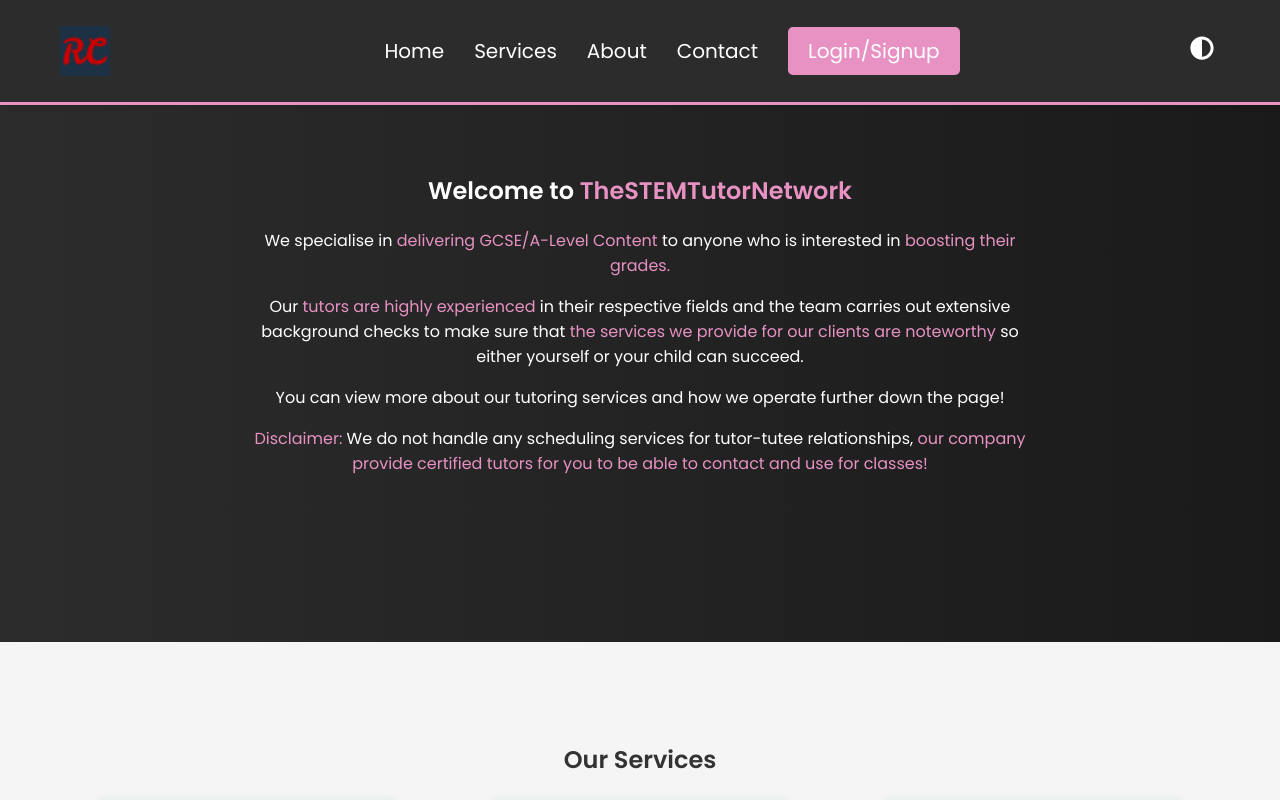
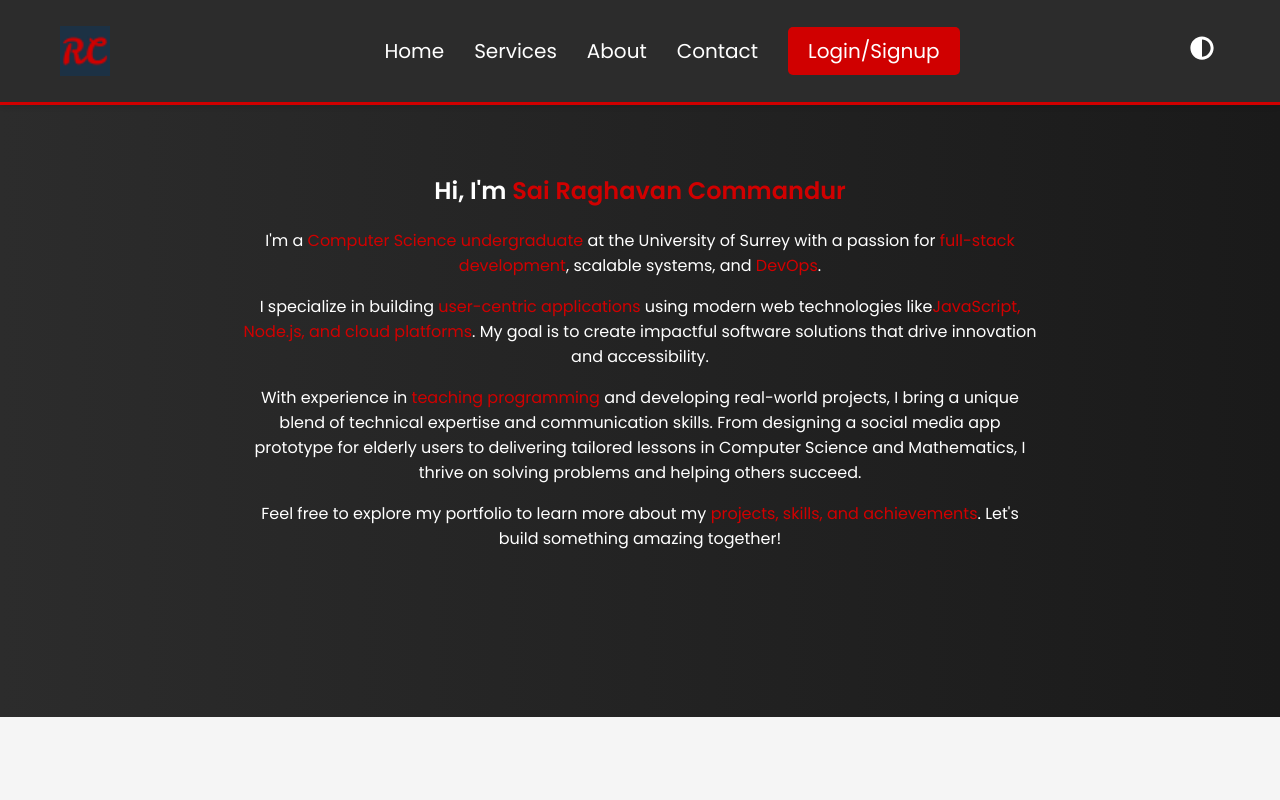
Before and after one commit to rxghavc/portfolio-website, a React (Create React App) app: page / in a window 1280 px wide. Shown: the top 800 px of the page. Built offline with nearby package versions, Linux system fonts and the light colour scheme; the HTML template or start-up script is replaced by a standard one.

Commit message:
changed ligthmode colours

```diff
--- a/src/components/Contact.css
+++ b/src/components/Contact.css
@@ -49,7 +49,7 @@
   }
 
   .contact-buttons .button-3d:hover {
-    color: #e792c3;
+    color: #D00000;
   }
 
   body.dark-mode .contact-buttons .button-3d {
--- a/src/components/Header.css
+++ b/src/components/Header.css
@@ -7,7 +7,7 @@ header {
     width: 100%;
     z-index: 1000;
     box-shadow: 0 2px 5px rgba(0, 0, 0, 0.1);
-    border-bottom: 3px solid #e792c3;
+    border-bottom: 3px solid #D00000;
     transition: border-bottom-color 0.5s ease, background-color 0.5s ease;
   }
 
@@ -54,7 +54,7 @@ header {
   }
 
   .nav-links li a:hover {
-    color: #e792c3;
+    color: #D00000;
     transform: translateY(-2px);
   }
 
@@ -78,7 +78,7 @@ header {
   .header-line {
     border: none;
     height: 3px;
-    background-color: #e792c3;
+    background-color: #D00000;
     margin: 0;
     transition: background-color 0.5s ease;
   }
@@ -88,8 +88,8 @@ header {
   }
 
   .login-signup-button {
-    background-color: #e792c3;
-    color: black;
+    background-color: #D00000;
+    color: white;
     padding: 10px 20px;
     border-radius: 5px;
     text-decoration: none;
@@ -98,7 +98,7 @@ header {
   }
 
   .login-signup-button:hover {
-    background-color: #e75fae;
+    background-color: #D00000;
     color: white;
   }
 
@@ -109,6 +109,7 @@ header {
 
   body.dark-mode .login-signup-button:hover {
     background-color: #092369;
+    color: white;
   }
 
   @media (max-width: 768px) {
--- a/src/components/Hero.js
+++ b/src/components/Hero.js
@@ -5,11 +5,25 @@ const Hero = () => {
   return (
     <section className="hero" id="home">
       <div className="hero-content fade-in">
-        <h1>Welcome to <span className="highlight">TheSTEMTutorNetwork</span></h1>
-        <p>We specialise in <span className="highlight">delivering GCSE/A-Level Content</span> to anyone who is interested in <span className="highlight">boosting their grades.</span></p>
-        <p>Our <span className="highlight">tutors are highly experienced</span> in their respective fields and the team carries out extensive background checks to make sure that <span className="highlight">the services we provide for our clients are noteworthy</span> so either yourself or your child can succeed.</p>
-        <p>You can view more about our tutoring services and how we operate further down the page!</p>
-        <p><span className="highlight">Disclaimer:</span> We do not handle any scheduling services for tutor-tutee relationships, <span className="highlight">our company provide certified tutors for you to be able to contact and use for classes!</span></p>
+        <h1>Hi, I'm <span className="highlight">Sai Raghavan Commandur</span></h1>
+        <p>
+          I'm a <span className="highlight">Computer Science undergraduate</span> at the University of Surrey with a passion for
+          <span className="highlight"> full-stack development</span>, scalable systems, and <span className="highlight">DevOps</span>.
+        </p>
+        <p>
+          I specialize in building <span className="highlight">user-centric applications</span> using modern web technologies like
+          <span className="highlight">JavaScript, Node.js, and cloud platforms</span>. My goal is to create impactful software solutions
+          that drive innovation and accessibility.
+        </p>
+        <p>
+          With experience in <span className="highlight">teaching programming</span> and developing real-world projects, I bring a unique
+          blend of technical expertise and communication skills. From designing a social media app prototype for elderly users to
+          delivering tailored lessons in Computer Science and Mathematics, I thrive on solving problems and helping others succeed.
+        </p>
+        <p>
+          Feel free to explore my portfolio to learn more about my <span className="highlight">projects, skills, and achievements</span>.
+          Let's build something amazing together!
+        </p>
       </div>
     </section>
   );
--- a/src/components/Services.css
+++ b/src/components/Services.css
@@ -30,13 +30,13 @@
 
   .card:hover {
     transform: translateY(-8px) scale(1.02) rotateX(3deg) rotateY(3deg);
-    box-shadow: 0 12px 24px rgba(0, 0, 0, 0.25), 0 0 15px #e792c3, 0 0 25px #e792c3, 0 0 35px #e792c3;
+    box-shadow: 0 12px 24px rgba(0, 0, 0, 0.25), 0 0 15px #D00000, 0 0 25px #D00000, 0 0 35px #D00000;
     background-color: #e0e0e0;
   }
 
   .card i {
     font-size: 40px;
-    color: #e792c3;
+    color: #D00000;
     margin-bottom: 15px;
   }
 
--- a/src/index.css
+++ b/src/index.css
@@ -12,7 +12,7 @@ html, body {
   padding: 0;
   overflow-x: hidden;
   scroll-behavior: smooth;
-  color: #333;
+  color: #1C3144;
   background-color: #f5f5f5;
   transition: background-color 0.5s ease, color 0.5s ease;
 }
@@ -23,7 +23,7 @@ body.dark-mode {
 }
 
 .highlight {
-  color: #e792c3;
+  color: #D00000;
   transition: color 0.3s ease;
 }
 
```
